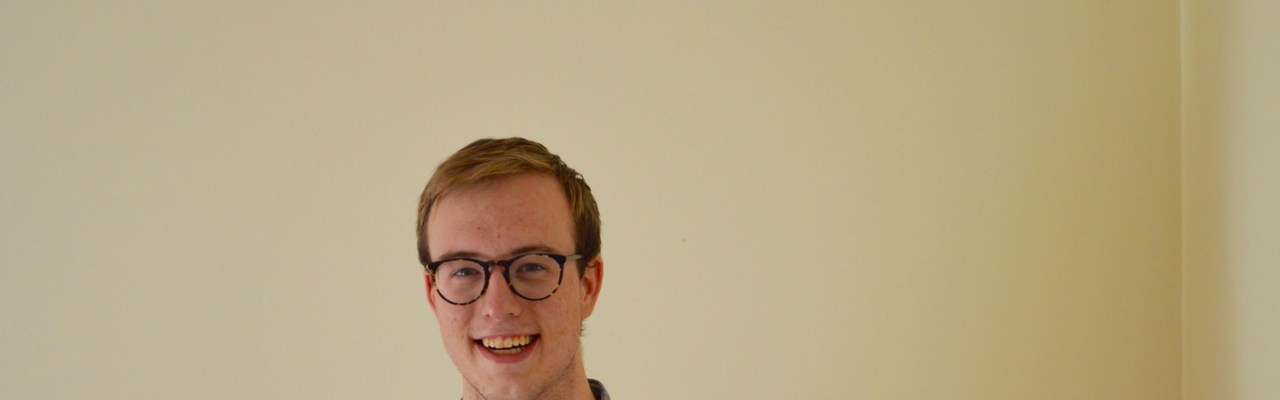
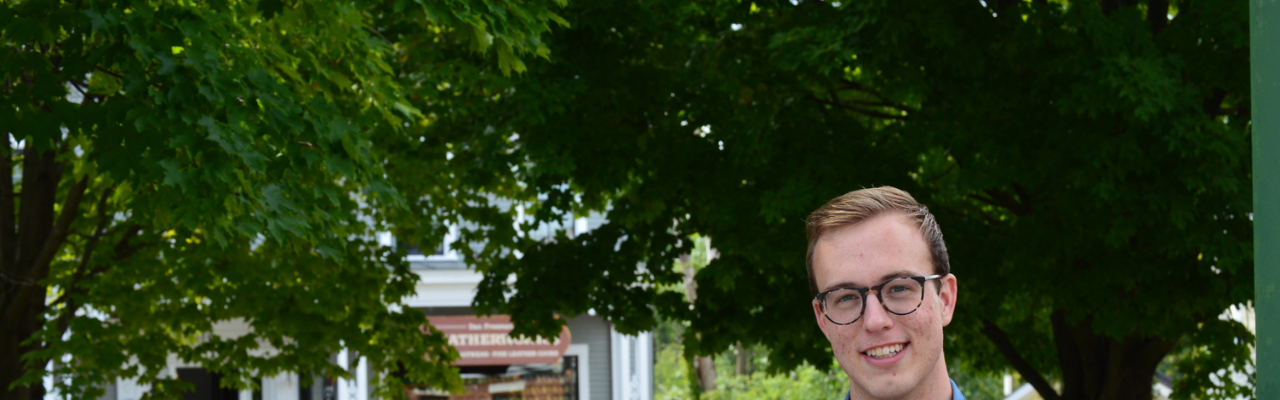
Before and after one commit to mthstanley/mthstanley.github.io, a plain HTML site: page index.html in a window 1280 px wide. Shown: the top 400 px of the page. Drawn offline with nearby package versions, Linux system fonts and the light colour scheme.

Commit message:
changes title image

```diff
--- a/assets/styles/main_style.css
+++ b/assets/styles/main_style.css
@@ -14,7 +14,7 @@ body {
 	top: 0;
 	height: 100vh;
 
-	background: url(../images/quarter_self_portrait.jpg) no-repeat center center fixed;
+	background: url(../images/quarter_portrait_pic.jpg) no-repeat center center fixed;
   	-webkit-background-size: cover;
   	-moz-background-size: cover;
   	-o-background-size: cover;
```
Also changed, not shown: assets/images/quarter_portrait_pic.jpg (added), 1 other file.
